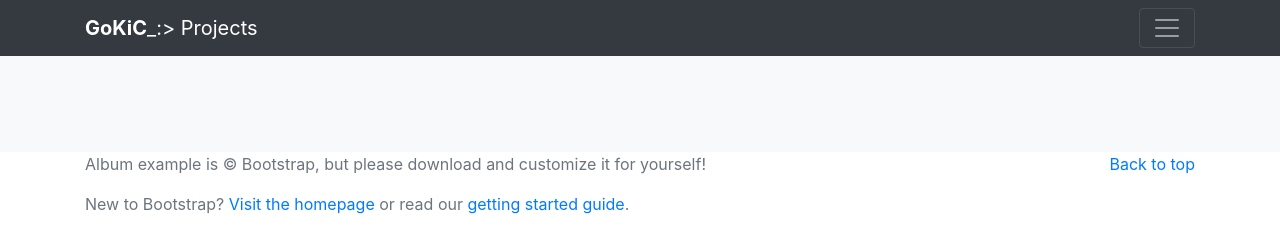
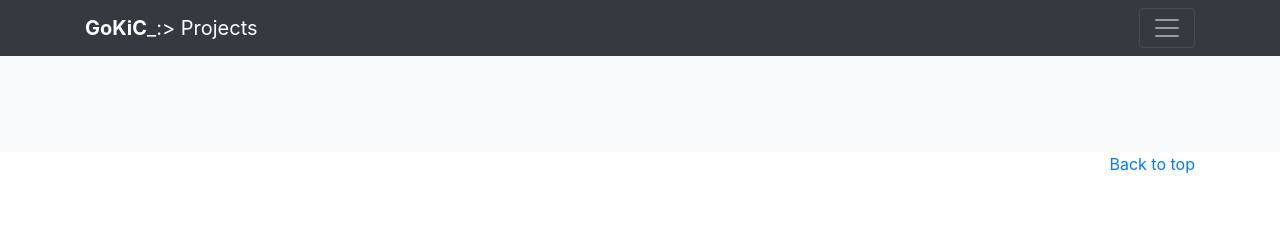
Before and after one commit to gokictech/Projects, a plain HTML site: page index.html in a window 1280 px wide. Drawn offline with nearby package versions, Linux system fonts and the light colour scheme; no server answers.

Commit message:
removed album template text

```diff
--- a/index.html
+++ b/index.html
@@ -197,10 +197,10 @@
             <p class="float-right">
                 <a href="#">Back to top</a>
             </p>
-            <p>Album example is &copy; Bootstrap, but please download and customize it for yourself!</p>
+            <!-- <p>Album example is &copy; Bootstrap, but please download and customize it for yourself!</p>
             <p>New to Bootstrap?
                 <a href="../../">Visit the homepage</a> or read our
-                <a href="../../getting-started/">getting started guide</a>.</p>
+                <a href="../../getting-started/">getting started guide</a>.</p> -->
         </div>
     </footer>
     <!-- Bootstrap core JavaScript
@@ -217,46 +217,4 @@
     <script src="jquery.tsv.js"></script>
     <script src="projects.js"></script>
 </body>
-
-
-
-<!-- <template>
-        <div class="card mb-4 box-shadow">
-                <img id="image" class="card-img-top" data-src="holder.js/100px225?theme=thumb&bg=55595c&fg=eceeef&text=Thumbnail" alt="Card image cap">
-                <div class="card-body">
-                    <h5 id="title" class="card-title">Project Name</h5>
-                    <h6 id="subtitle" class="card-subtitle mb-2 text-muted">project subtitle</h6>
-                    <p id="description" class="card-text">project description</p>
-                    <small class="text-muted">Progress</small>
-                    <div id="progress-bar" class="progress">
-                        <div class="progress-bar" role="progressbar" style="width: 75%;" aria-valuenow="75" aria-valuemin="0" aria-valuemax="100"></div>
-                    </div>
-                    <small id="iteration" class="text-muted float-right">v2</small>
-                </div>
-                <ul class="list-group list-group-flush">
-                    <li class="list-group-item">
-                        <small class="text-muted">Volunteers</small>
-                        <h1><span id="volunteers-number"></span> / <span id="volunteers-needed"></span></h1>
-                    </li>
-                    <li class="list-group-item">
-                        <small class="text-muted">Skills</small>
-                        <div id="skills-container">
-                            <span class="badge badge-primary">JS</span>
-                            <span class="badge badge-secondary">CSS</span>
-                            <span class="badge badge-success">SQL</span>
-                            <span class="badge badge-danger">Designer</span>
-                            <span class="badge badge-warning">Management</span>
-                            <span class="badge badge-info">Instructor</span>
-                            <span class="badge badge-light">Tester</span>
-                            <span class="badge badge-dark">Intern</span>
-                        </div>
-                    </li>
-                </ul>
-                <div class="card-body">
-                    <a id="join-project-btn" href="#" class="btn btn-sm btn-primary" target="_blank">Join</a>
-                    <a id="project-page-btn" href="#" class="btn btn-sm btn-outline-secondary pull-right" target="_blank">Project Page</a>
-                </div>
-            </div>
-</template> -->
-
 </html>
```
